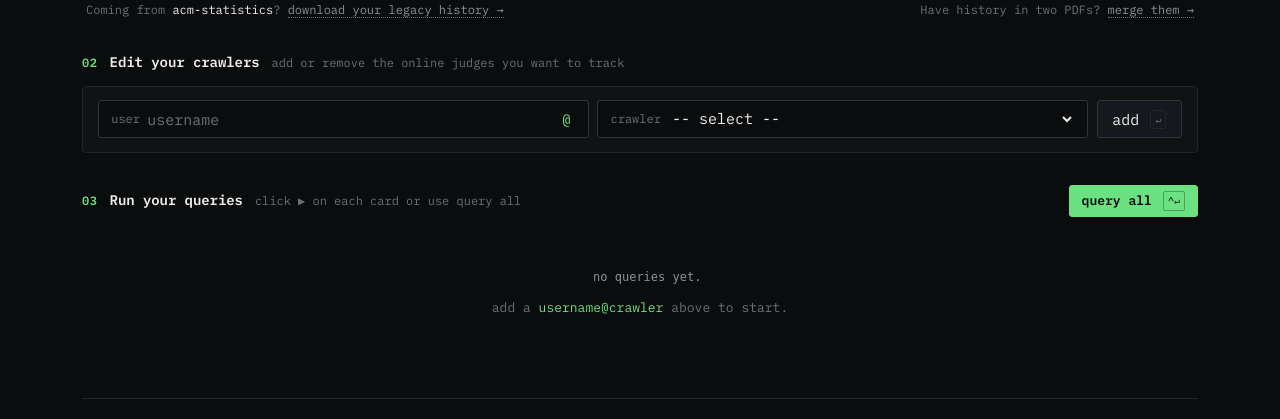
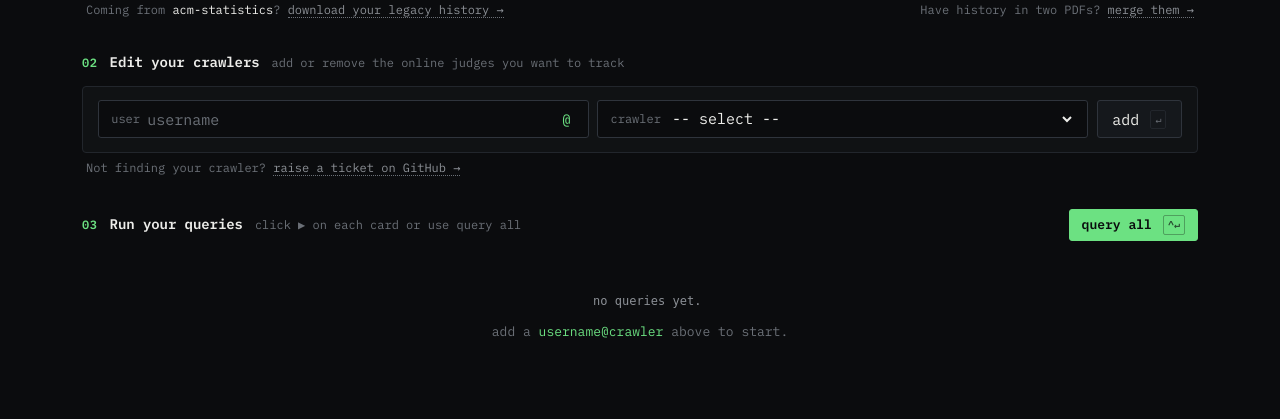
Before and after one commit to Liu233w/ojhunt-lite, a Python web app: template src/ojhunt/web/templates/index.html.jinja in a window 1280 px wide. Shown: the part 330-749 px from the top of the page. Run offline with Jinja, Linux system fonts and the light colour scheme; the template is opened without the code that fills it, so the values that code supplies are empty.

Commit message:
feat(web): add raise-a-ticket link after Step 02 with prefill
Inserts a slot-aux block after the Step 02 composer, styled like the
existing acm-statistics banner. The link pre-fills the GitHub new-issue
form with a title and body template so users only need to supply the OJ
URL to raise a crawler request.

Resolves #106

```diff
--- a/src/ojhunt/web/templates/index.html.jinja
+++ b/src/ojhunt/web/templates/index.html.jinja
@@ -122,6 +122,13 @@
              x-show="selectedCrawler && selectedCrawler !== '*' && crawlers[selectedCrawler]?.description"
              x-text="(crawlers[selectedCrawler]?.title || '') + ' — ' + (crawlers[selectedCrawler]?.description || '')">
         </div>
+    </div>
+
+    <div class="slot-aux">
+        <span>Not finding your crawler?
+            <a href="https://github.com/Liu233w/ojhunt-lite/issues/new?title=Add%20crawler%20for%20%5BOJ%20Name%5D&body=%23%23%20Crawler%20Request%0A%0A**OJ%20URL%3A**%20%3C%21--%20paste%20the%20URL%20to%20the%20OJ%20here%2C%20e.g.%20https%3A%2F%2Fcodeforces.com%20--%3E%0A%0A**Username%20for%20testing%20(optional)%3A**"
+               target="_blank" rel="noopener noreferrer">raise a ticket on GitHub →</a>
+        </span>
     </div>
 
     <!-- ═══ STEP 3 — RUN QUERIES ═══ -->
```
